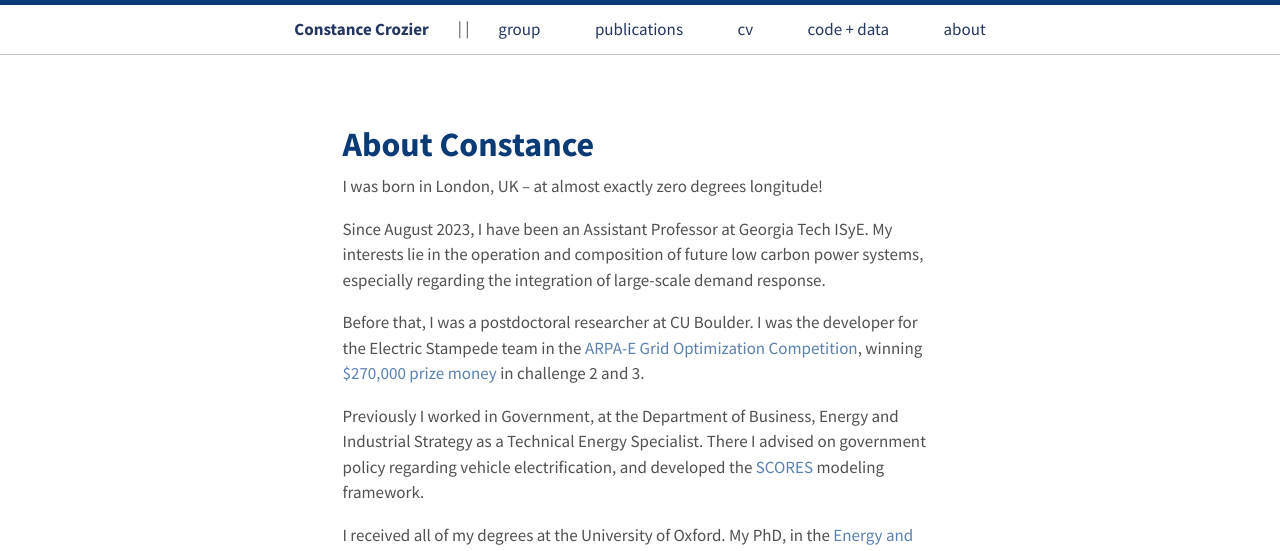
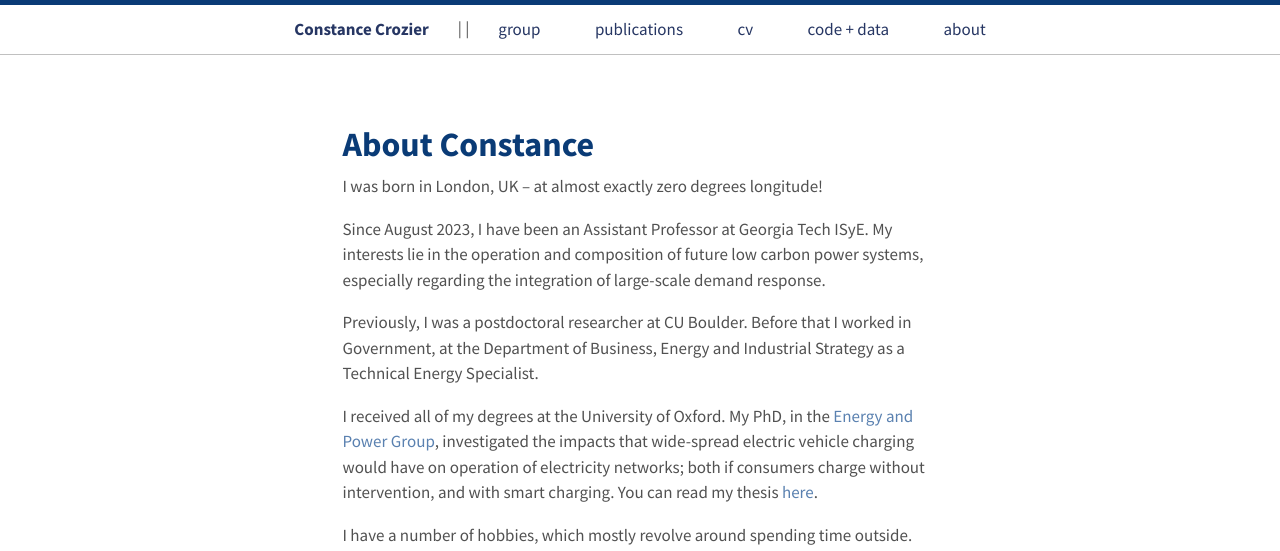
Before and after one commit to constancecrozier/constancecrozier.github.io, a Jekyll site: the page built from about.md, in a window 1280 px wide. Shown: the top 551 px of the page. Built offline with Jekyll 4.4.1, drawn with Linux system fonts in a browser that asks for light colours; some of the changed text lies outside the part shown.

Commit message:
Update about.md

```diff
--- a/about.md
+++ b/about.md
@@ -7,12 +7,10 @@ I was born in London, UK -- at almost exactly zero degrees longitude!
 
 Since August 2023, I have been an Assistant Professor at Georgia Tech ISyE. My interests lie in the operation and composition of future low carbon power systems, especially regarding the integration of large-scale demand response.
 
-Before that, I was a postdoctoral researcher at CU Boulder.  I was the developer for the Electric Stampede team in the [ARPA-E Grid Optimization Competition](https://gocompetition.energy.gov), winning [$270,000 prize money](https://gocompetition.energy.gov/challenges/challenge-2/Leaderboards/Final) in challenge 2 and 3.
-
-Previously I worked in Government, at the Department of Business, Energy and Industrial Strategy as a Technical Energy Specialist. There I advised on government policy regarding vehicle electrification, and developed the [SCORES](https://github.com/constancecrozier/SCORES) modeling framework.
+Previously, I was a postdoctoral researcher at CU Boulder.  Before that I worked in Government, at the Department of Business, Energy and Industrial Strategy as a Technical Energy Specialist.
 
 I received all of my degrees at the University of Oxford. My PhD, in the [Energy and Power Group](https://epg.eng.ox.ac.uk), investigated the impacts that wide-spread electric vehicle charging would have on operation of electricity networks; both if consumers charge without intervention, and with smart charging. You can read my thesis [here](https://ora.ox.ac.uk/objects/uuid:1cb55756-6cc6-45ea-aa6d-82a952ecaf7c/download_file?safe_filename=thesis_revised.pdf&type_of_work=Thesis).
 
-I have a number of hobbies, which mostly revolve around spending time outside. See images below.
+I have a number of hobbies, which mostly revolve around spending time outside. See select images below.
 
 <img src="/images/Collage.pdf" alt="drawing" width="600"/>
```
